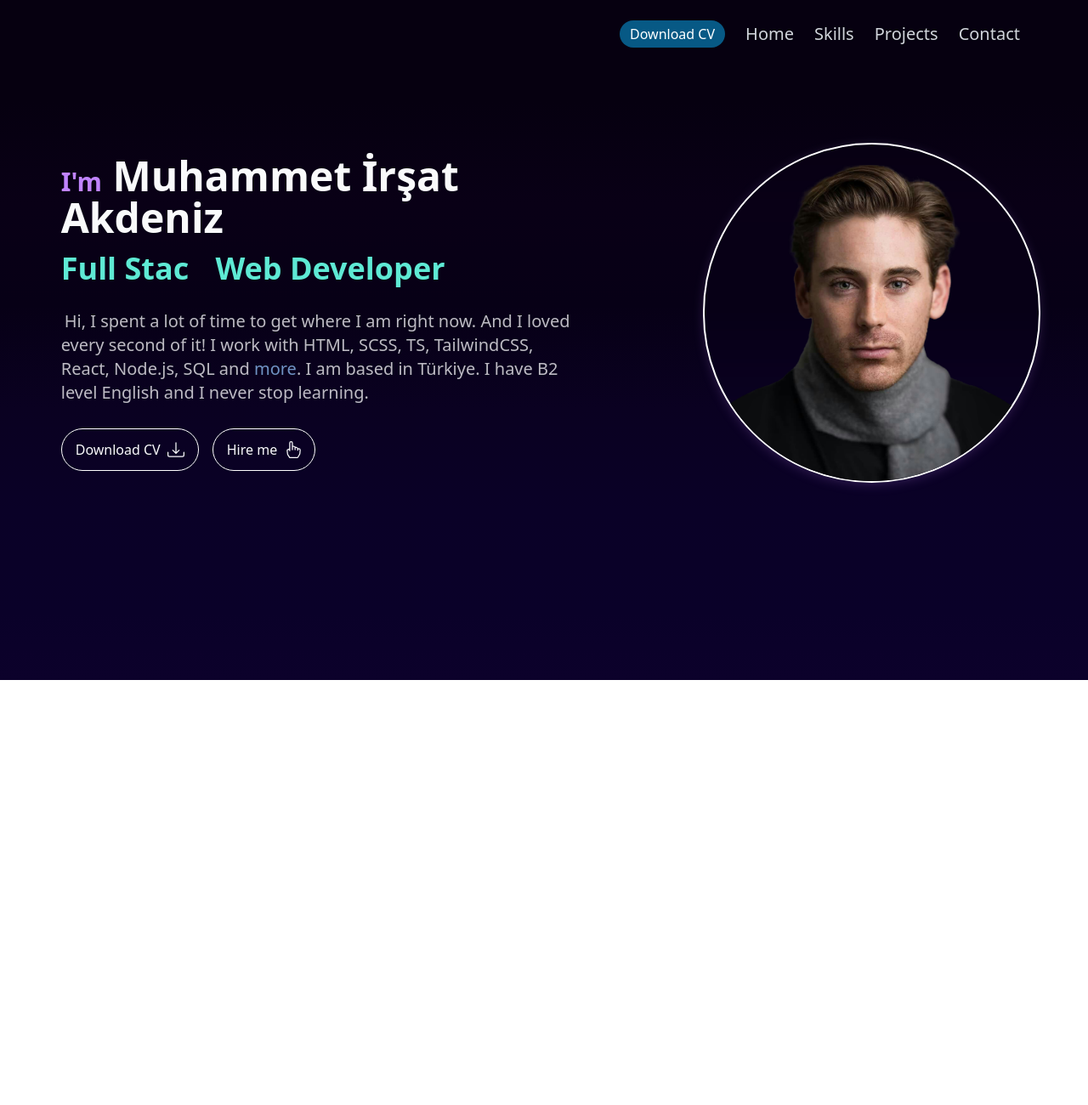
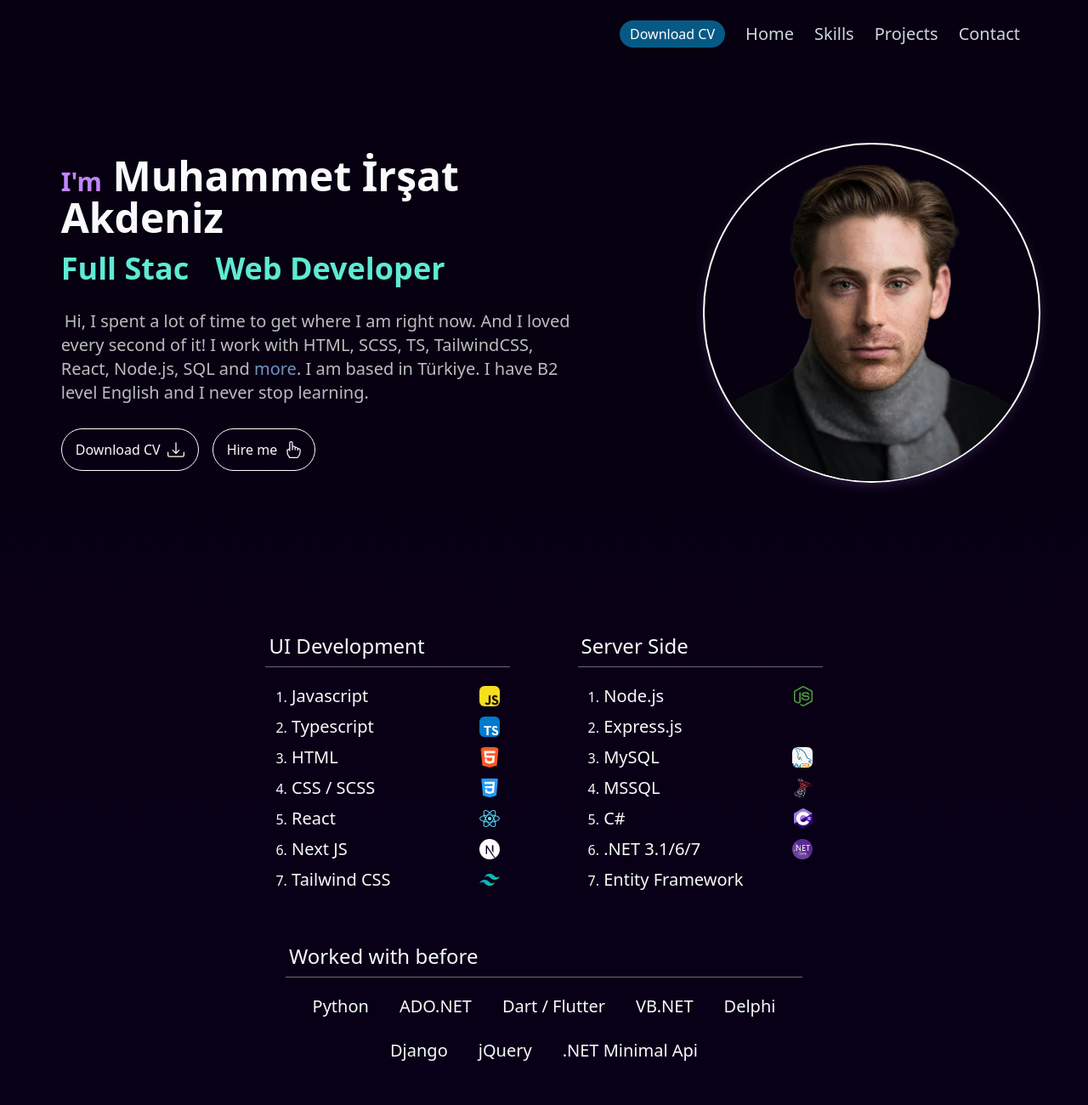
Before and after one commit to irsat000/irsat-portfolio, a website: page dist/index.html in a window 1280 px wide. Shown: the top 1300 px of the page at 85% size. Before the commit the page ends 800 px from the top, so only its background shows below. Drawn offline with Linux system fonts and the light colour scheme.

Commit message:
switched to column design

```diff
--- a/src/style.css
+++ b/src/style.css
@@ -12,41 +12,37 @@
     }
 
     main>section {
-        @apply hidden flex-shrink-0 flex-grow-0 w-full mb-20 mt-6 md:mt-20;
-    }
-
-    main>section.active {
-        @apply flex;
+        @apply flex flex-shrink-0 flex-grow-0 w-full mb-20 mt-6 md:mt-20;
     }
 
 
 
-    #skillsPage .skill-container {
+    #skillsSection .skill-container {
         @apply p-4 md:min-w-80;
     }
 
-    #skillsPage .skill-container-large {
+    #skillsSection .skill-container-large {
         @apply p-4 w-full max-w-screen-sm;
     }
 
-    #skillsPage h2 {
+    #skillsSection h2 {
         @apply text-2xl mb-4 w-full pb-2 pl-1 border-b border-white border-opacity-40;
     }
 
-    #skillsPage .skill-set li {
+    #skillsSection .skill-set li {
         @apply flex py-1 px-3 text-base md:text-xl justify-between items-center;
     }
 
-    #skillsPage .skill-set li span>span {
+    #skillsSection .skill-set li span>span {
         @apply text-sm md:text-base;
     }
 
-    #skillsPage .skill-set li img {
+    #skillsSection .skill-set li img {
         @apply h-5 max-w-6 object-contain rounded-md md:h-6;
     }
 
 
-    #skillsPage .skill-container-large .skill-set {
+    #skillsSection .skill-container-large .skill-set {
         @apply flex flex-row flex-wrap gap-x-3 gap-y-4 justify-center;
     }
 
```
Also changed, not shown: dist/index.html, dist/main.js, dist/output.css.
